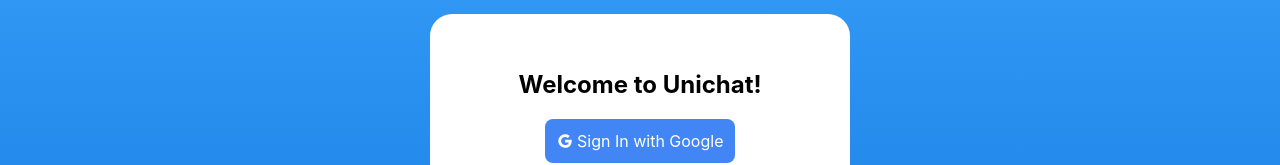
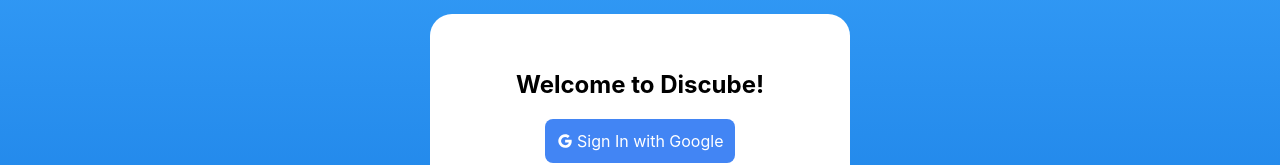
Before and after one commit to CydoEntis/chat-app, a React (Create React App) app: page / in a window 1280 px wide. Shown: the part 242-407 px from the top of the page. Built offline with nearby package versions, Linux system fonts and the light colour scheme; no server answers.

Commit message:
Fixed env variables not working

```diff
--- a/src/components/Chats.jsx
+++ b/src/components/Chats.jsx
@@ -60,7 +60,6 @@
 							.catch((e) => console.log('e', e.response));
 					});
 				});
-			// ~~~~~~~~~~~~~~~~~~~~~~~~~~~~~
 		}
 	}, [user, history]);
 
@@ -69,7 +68,7 @@
 	return (
 		<div className="chats-page">
 			<div className="nav-bar">
-				<div className="logo-tab">Unichat</div>
+				<div className="logo-tab">Discube</div>
 
 				<div onClick={handleLogout} className="logout-tab">
 					Logout
--- a/src/components/Login.jsx
+++ b/src/components/Login.jsx
@@ -10,7 +10,7 @@
 	return (
 		<div id="login-page">
 			<div id="login-card">
-				<h2>Welcome to Unichat!</h2>
+				<h2>Welcome to Discube!</h2>
 
 				<div
 					className="login-button google"
```
Also changed, not shown: 1 other file (tests, documents, lock files or other folders).
